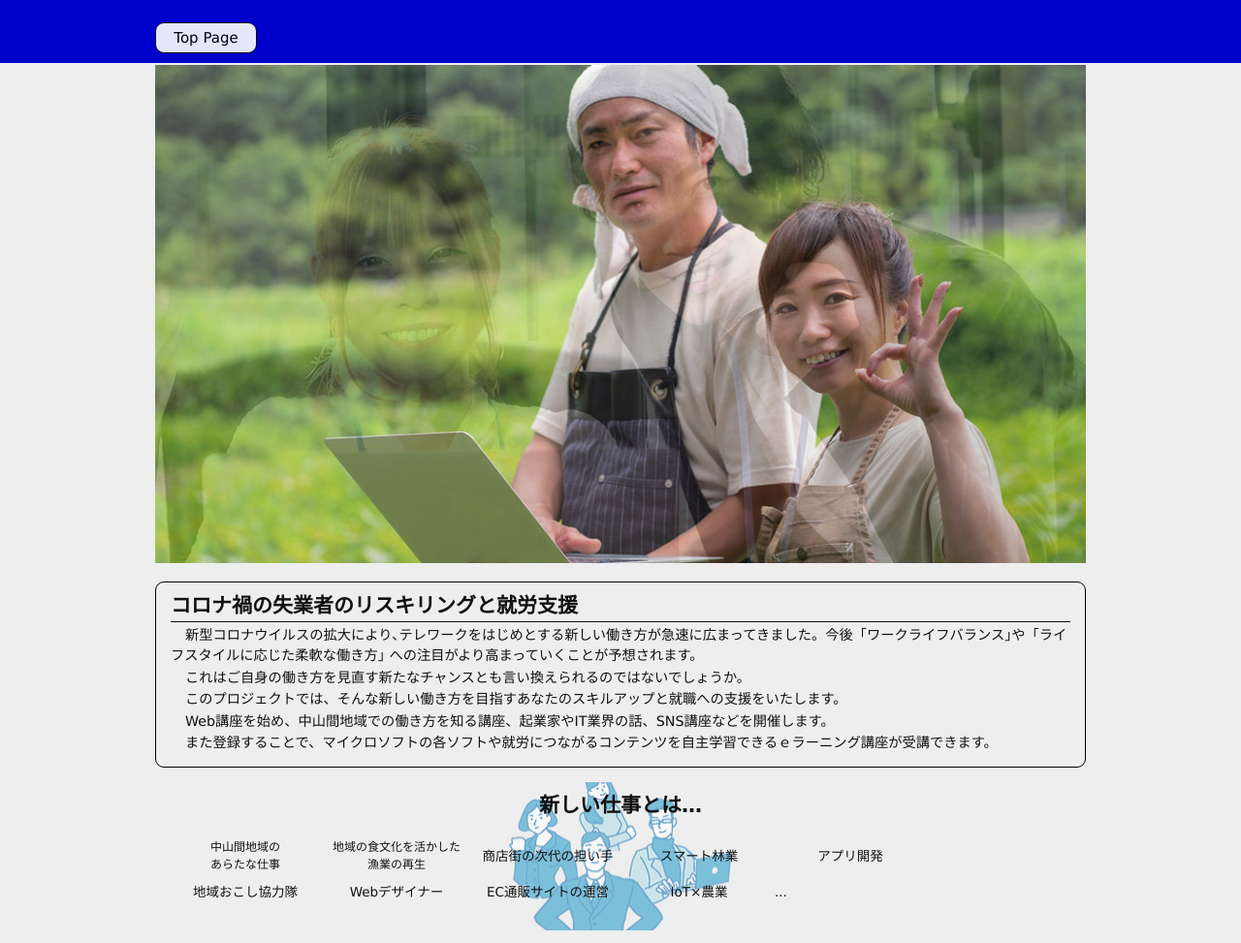
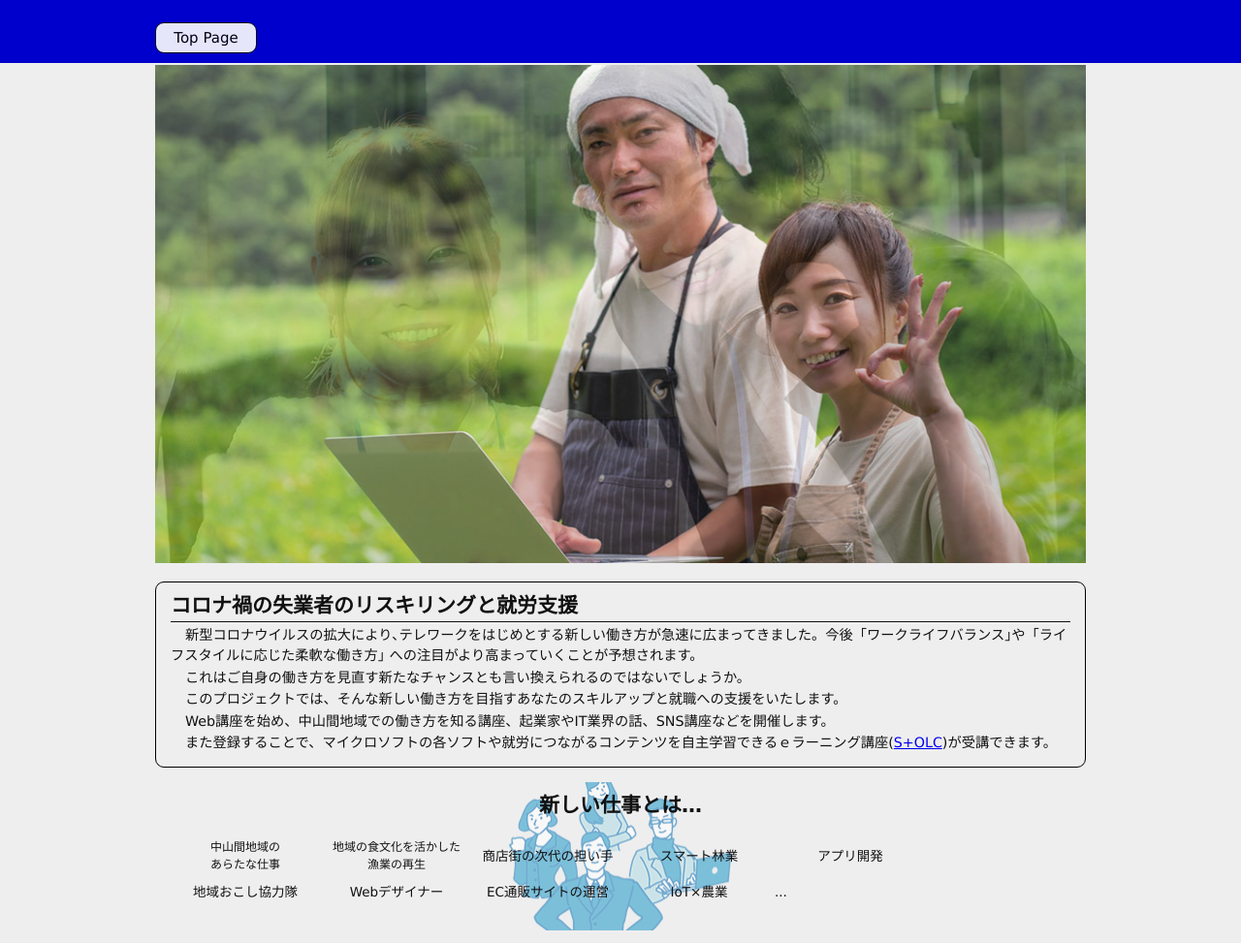
Before and after one commit to keijiek/reskilling-html-ver, a plain HTML site: page index.html in a window 1280 px wide. Shown: the part 81-1054 px from the top of the page at 97% size. Drawn offline with Linux system fonts and the light colour scheme.

Commit message:
anchor to s+olc is added.

```diff
--- a/index.html
+++ b/index.html
@@ -55,7 +55,7 @@
       <p class="introduction__paragraph">これはご自身の働き方を見直す新たなチャンスとも言い換えられるのではないでしょうか。</p>
       <p class="introduction__paragraph">このプロジェクトでは、そんな新しい働き方を目指すあなたのスキルアップと就職への支援をいたします。</p>
       <p class="introduction__paragraph">Web講座を始め、中山間地域での働き方を知る講座、起業家やIT業界の話、SNS講座などを開催します。</p>
-      <p class="introduction__paragraph">また登録することで、マイクロソフトの各ソフトや就労につながるコンテンツを自主学習できるｅラーニング講座が受講できます。</p>
+      <p class="introduction__paragraph">また登録することで、マイクロソフトの各ソフトや就労につながるコンテンツを自主学習できるｅラーニング講座(<a href="https://solc.online/" alt="SOLC">S+OLC</a>)が受講できます。</p>
     </section>
 
     <!-- 3.2 Job-example (例示セクション) -->
```
